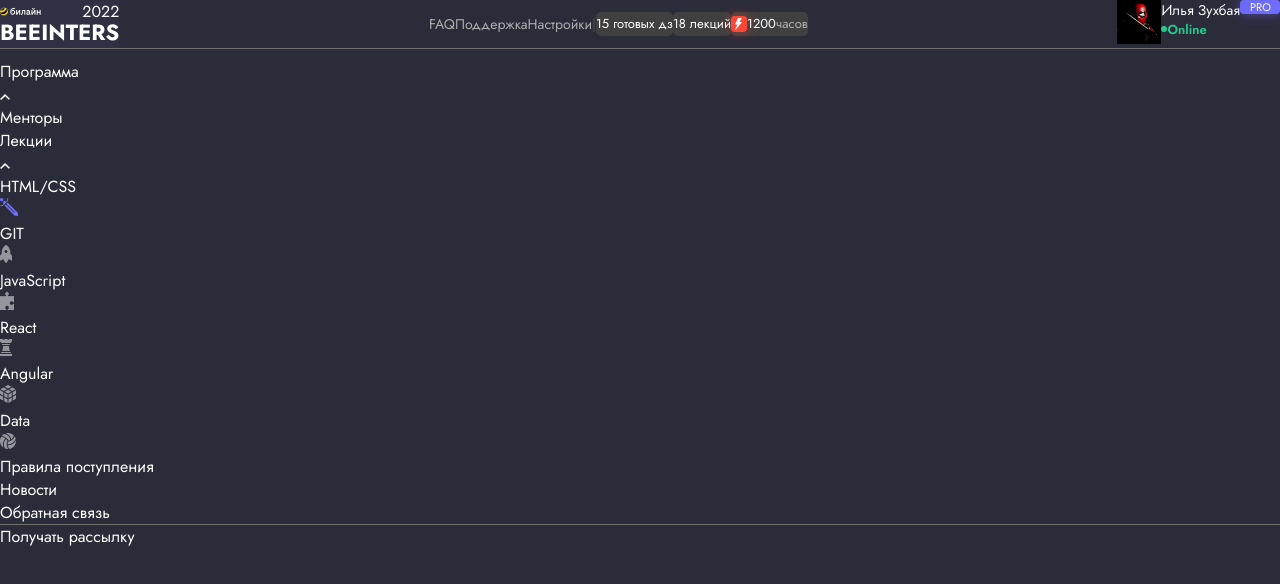
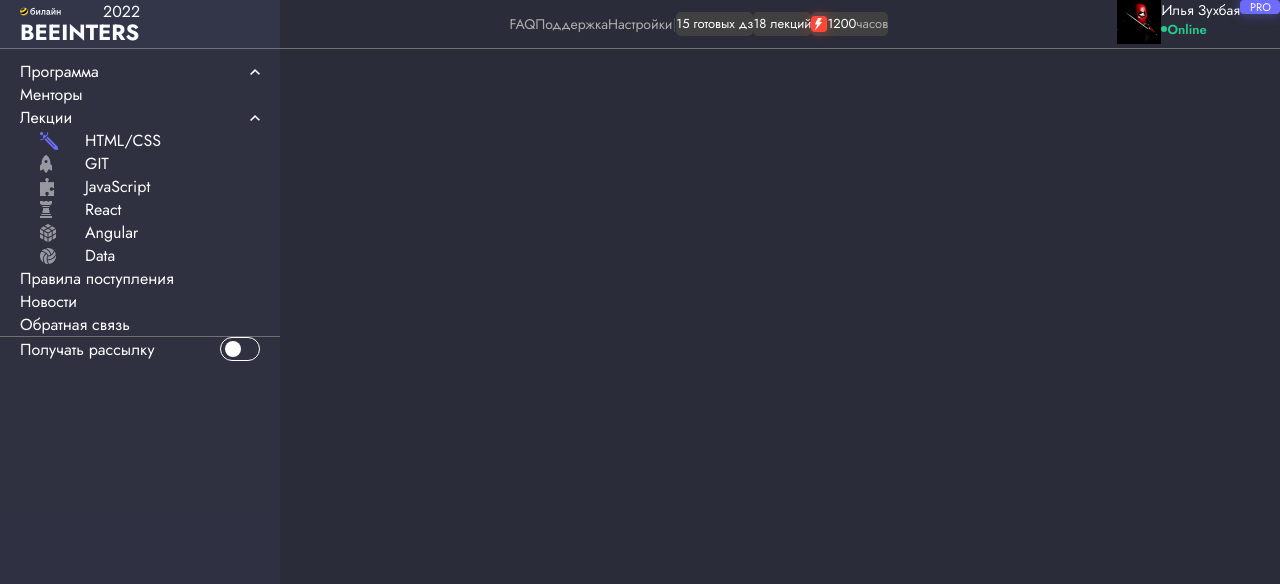
Before and after one commit to Ilya-Zukhbaya/Beeinters, a React (Create React App) app: page / in a window 1280 px wide. Shown: the top 584 px of the page. Built offline with nearby package versions, Linux system fonts and the light colour scheme.

Commit message:
Add changes in leftbar + switcher

```diff
--- a/package.json
+++ b/package.json
@@ -9,6 +9,7 @@
     "react": "^18.2.0",
     "react-dom": "^18.2.0",
     "react-scripts": "^5.0.1",
+    "react-switch": "^7.0.0",
     "sass": "^1.53.0",
     "web-vitals": "^2.1.4"
   },
--- a/src/components/Leftbar.jsx
+++ b/src/components/Leftbar.jsx
@@ -4,41 +4,45 @@ export const Leftbar = () => {
   return (
     <article className="leftbar__container">
       <div className="leftbar">
-        <div>
+        <div className="leftbar__first-line">
           <p>Программа</p>
-          <img src="./pictures/leftbar/arrowUp.png" alt="arrow up" />
+          <img src="./pictures/leftbar/arrowUp.png" alt="arrow up" className="leftbar__arrowUP" />
         </div>
         <ul>
           <li>Менторы</li>
           <li>
-            <div>
+            <div className="popup">
               <p>Лекции</p>
-              <img src="./pictures/leftbar/arrowUp.png" alt="arrow up" />
+              <img
+                src="./pictures/leftbar/arrowUp.png"
+                alt="arrow up"
+                className="leftbar_arrowUP"
+              />
             </div>
             <ul>
-              <li>
+              <li className="leftbar__sec-li">
+                <img src="./pictures/leftbar/1Shape.png" alt="sword" />
                 <p>HTML/CSS</p>
-                <img src="./pictures/leftbar/1Shape.png" alt="sword" />
               </li>
-              <li>
+              <li className="leftbar__sec-li">
+                <img src="./pictures/leftbar/2Shape.png" alt="fireship" />
                 <p>GIT</p>
-                <img src="./pictures/leftbar/2Shape.png" alt="fireship" />
               </li>
-              <li>
+              <li className="leftbar__sec-li">
+                <img src="./pictures/leftbar/3Shape.png" alt="pazzle" />
                 <p>JavaScript</p>
-                <img src="./pictures/leftbar/3Shape.png" alt="pazzle" />
               </li>
-              <li>
+              <li className="leftbar__sec-li">
+                <img src="./pictures/leftbar/4Shape.png" alt="rook" />
                 <p>React</p>
-                <img src="./pictures/leftbar/4Shape.png" alt="rook" />
               </li>
-              <li>
+              <li className="leftbar__sec-li">
+                <img src="./pictures/leftbar/5Shape.png" alt="box" />
                 <p>Angular</p>
-                <img src="./pictures/leftbar/5Shape.png" alt="box" />
               </li>
-              <li>
+              <li className="leftbar__sec-li">
+                <img src="./pictures/leftbar/6Shape.png" alt="ball" />
                 <p>Data</p>
-                <img src="./pictures/leftbar/6Shape.png" alt="ball" />
               </li>
             </ul>
           </li>
@@ -49,6 +53,10 @@ export const Leftbar = () => {
       </div>
       <div className="leftbar__container-switcher">
         <p>Получать рассылку</p>
+        <label>
+          <input type="checkbox" name="recieve letters" />
+          <span></span>
+        </label>
       </div>
     </article>
   );
--- a/src/scss/_variables.scss
+++ b/src/scss/_variables.scss
@@ -6,4 +6,4 @@ $red: #ff4738;
 $mainBackground: #2b2c3a;
 $leftBackground: rgba(156, 165, 236, 0.04);
 $leftSelected: #6868ff;
-$swither: #6f6eff;
+$switcher: #6f6eff;
--- a/src/scss/components/_navigation.scss
+++ b/src/scss/components/_navigation.scss
@@ -2,7 +2,45 @@
 
 .leftbar__container {
   padding-top: 60px;
+  width: 280px;
+  height: 100vh;
+  overflow: hidden;
+  position: fixed;
+  background-color: $leftBackground;
 }
 .leftbar {
   border-bottom: 1px solid #707070;
+
+  ul {
+    padding-left: 20px;
+  }
+
+  &__sec-li {
+    display: flex;
+    width: 120px;
+    justify-content: space-between;
+    align-items: center;
+
+    p {
+      width: 75px;
+    }
+  }
+
+  &__first-line {
+    padding-left: 20px;
+    width: 260px;
+    display: flex;
+    align-items: center;
+    justify-content: space-between;
+  }
+  &__arrowUP {
+    width: 10px;
+    height: 6px;
+  }
 }
+.popup {
+  width: 240px;
+  display: flex;
+  align-items: center;
+  justify-content: space-between;
+}
--- a/src/scss/components/_switcher.scss
+++ b/src/scss/components/_switcher.scss
@@ -1 +1,45 @@
 @import '../variables';
+
+.leftbar__container-switcher {
+  display: flex;
+  width: 260px;
+  padding-left: 20px;
+  justify-content: space-between;
+  align-items: center;
+  label {
+    display: inline-block;
+    width: 40px;
+    height: 24px;
+    position: relative;
+
+    input {
+      display: none;
+    }
+    span {
+      position: absolute;
+      cursor: pointer;
+      top: 0;
+      left: 0;
+      right: 0;
+      bottom: 0;
+      transition: 0.4s;
+      border-radius: 34px;
+      border: 1px solid #ffffff;
+    }
+    span:before {
+      position: absolute;
+      content: '';
+      height: 16px;
+      width: 16px;
+      left: 4px;
+      bottom: 3.5px;
+      background-color: white;
+      transition: 0.4s;
+      border-radius: 34px;
+    }
+    input:checked + span:before {
+      transform: translateX(14px);
+      background-color: $switcher;
+    }
+  }
+}
--- a/src/scss/components/_topbar.scss
+++ b/src/scss/components/_topbar.scss
@@ -12,10 +12,13 @@
 
 .topbar {
   background-color: $leftBackground;
+  width: 280px;
+  padding-left: 20px;
   &__logo-container {
     display: flex;
     align-items: center;
     justify-content: space-between;
+    width: 120px;
   }
   &__logo {
     font-weight: 700;
```
Also changed, not shown: 1 other file (tests, documents, lock files or other folders).
